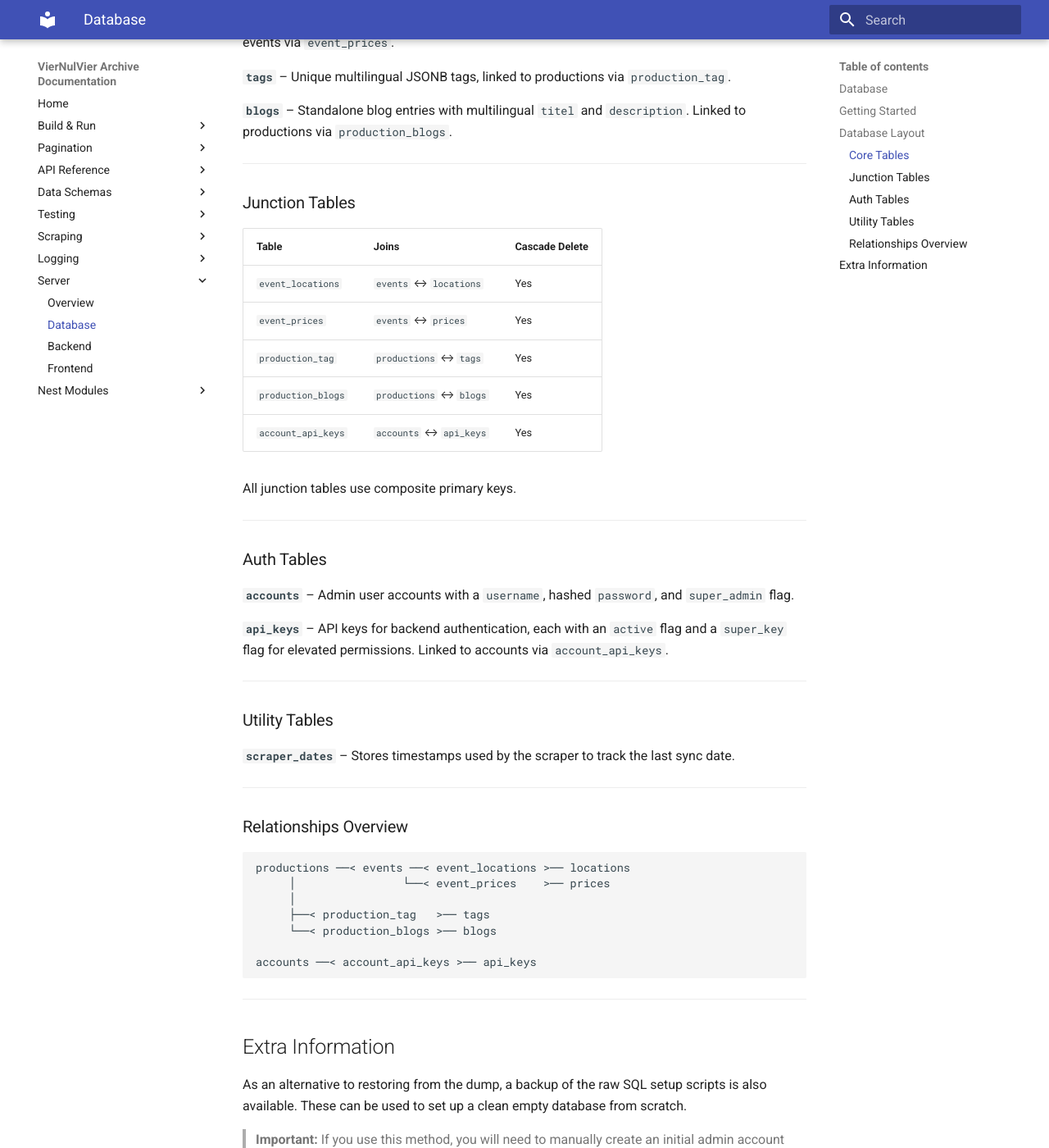
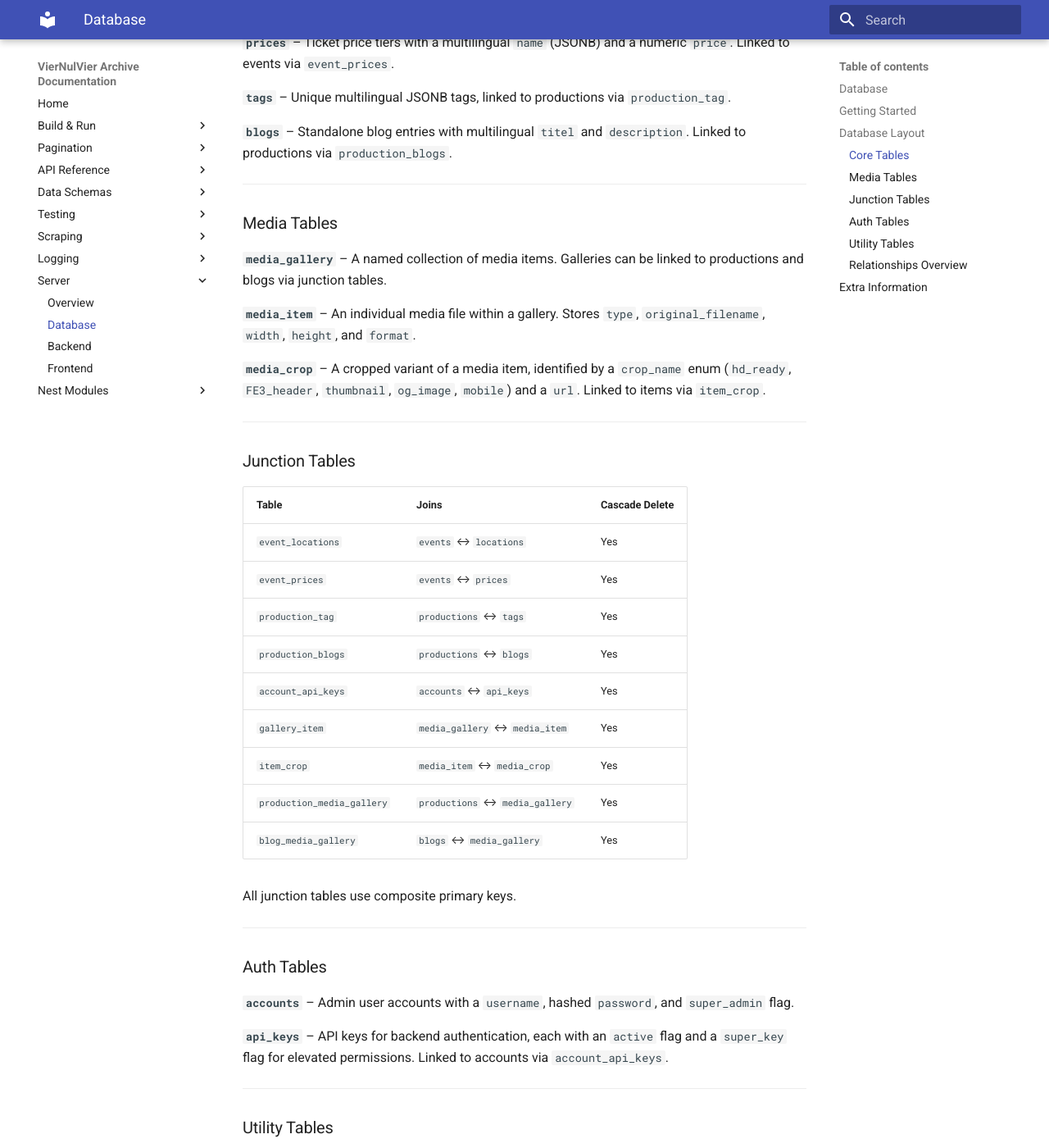
Before and after one commit to SELab-2/viernulvier-4, an MkDocs documentation site: the page built from docs/server/database.md, in a window 1280 px wide and 1400 px high, scrolled down 1033 px. Shown: the whole window at 82% size. Built offline with MkDocs 1.6.1 and Material for MkDocs 9.7.7, drawn with Linux system fonts in a browser that asks for light colours; the version menu is left out; some of the changed text lies outside the part shown.

Commit message:
update docs

````diff
--- a/docs/server/database.md
+++ b/docs/server/database.md
@@ -1,8 +1,8 @@
 ## Database
 
 The database runs on PostgreSQL and stores all data related to productions, events, blogs, tags, locations, pricing,
-accounts, and API keys. The schema is relational, uses junction tables for many-to-many relationships, and uses JSONB
-fields throughout to support multilingual content.
+accounts, API keys, and media. The schema is relational, uses junction tables for many-to-many relationships, and uses
+JSONB fields throughout to support multilingual content.
 
 ---
 
@@ -44,15 +44,32 @@ Stores `starttime`, `endtime`, `doors_at`, and `intermission_at`.
 
 ---
 
+### Media Tables
+
+**`media_gallery`** – A named collection of media items. Galleries can be linked to productions and blogs via junction
+tables.
+
+**`media_item`** – An individual media file within a gallery. Stores `type`, `original_filename`, `width`, `height`,
+and `format`.
+
+**`media_crop`** – A cropped variant of a media item, identified by a `crop_name` enum (`hd_ready`, `FE3_header`,
+`thumbnail`, `og_image`, `mobile`) and a `url`. Linked to items via `item_crop`.
+
+---
+
 ### Junction Tables
 
-| Table              | Joins                   | Cascade Delete |
-|--------------------|-------------------------|----------------|
-| `event_locations`  | `events` ↔ `locations`  | Yes            |
-| `event_prices`     | `events` ↔ `prices`     | Yes            |
-| `production_tag`   | `productions` ↔ `tags`  | Yes            |
-| `production_blogs` | `productions` ↔ `blogs` | Yes            |
-| `account_api_keys` | `accounts` ↔ `api_keys` | Yes            |
+| Table                      | Joins                           | Cascade Delete |
+|----------------------------|---------------------------------|----------------|
+| `event_locations`          | `events` ↔ `locations`          | Yes            |
+| `event_prices`             | `events` ↔ `prices`             | Yes            |
+| `production_tag`           | `productions` ↔ `tags`          | Yes            |
+| `production_blogs`         | `productions` ↔ `blogs`         | Yes            |
+| `account_api_keys`         | `accounts` ↔ `api_keys`         | Yes            |
+| `gallery_item`             | `media_gallery` ↔ `media_item`  | Yes            |
+| `item_crop`                | `media_item` ↔ `media_crop`     | Yes            |
+| `production_media_gallery` | `productions` ↔ `media_gallery` | Yes            |
+| `blog_media_gallery`       | `blogs` ↔ `media_gallery`       | Yes            |
 
 All junction tables use composite primary keys.
 
@@ -79,8 +96,11 @@ permissions. Linked to accounts via `account_api_keys`.
 productions ──< events ──< event_locations >── locations
      │                └──< event_prices    >── prices
      │
-     ├──< production_tag   >── tags
-     └──< production_blogs >── blogs
+     ├──< production_tag            >── tags
+     ├──< production_blogs          >── blogs
+     └──< production_media_gallery  >── media_gallery ──< gallery_item >── media_item ──< item_crop >── media_crop
+
+blogs ──< blog_media_gallery >── media_gallery
 
 accounts ──< account_api_keys >── api_keys
 ```
@@ -89,8 +109,8 @@ accounts ──< account_api_keys >── api_keys
 
 ## Extra Information
 
-As an alternative to restoring from the dump, a backup of the raw SQL setup scripts is also available. These can be used
-to set up a clean empty database from scratch.
+As an alternative to restoring from the dump, a backup of the raw SQL setup scripts is also available. These can be
+used to set up a clean empty database from scratch.
 
 > **Important:** If you use this method, you will need to manually create an initial admin account and API key before
 > the backend will function.
````
